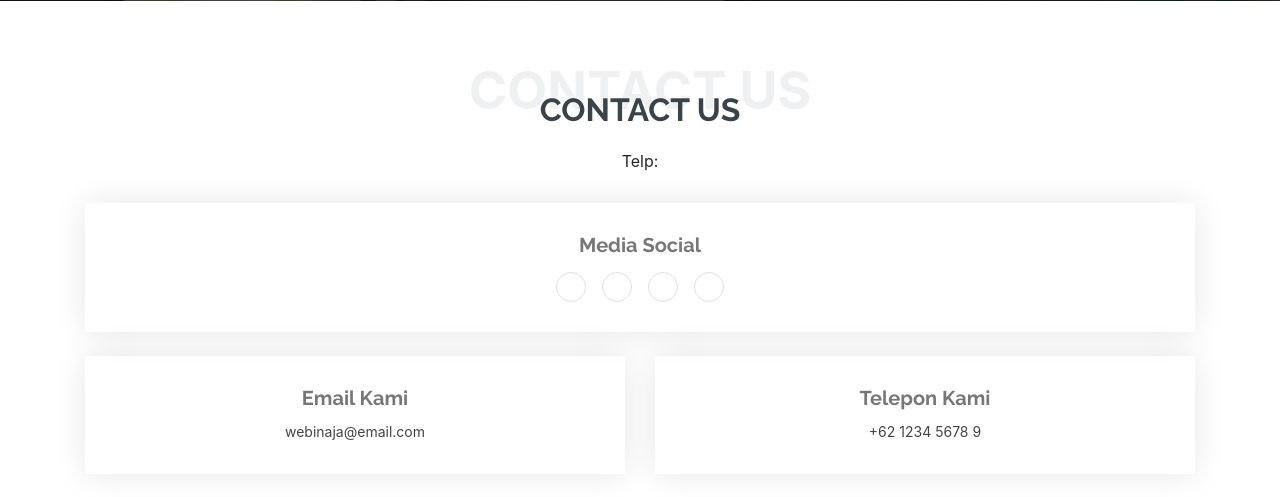
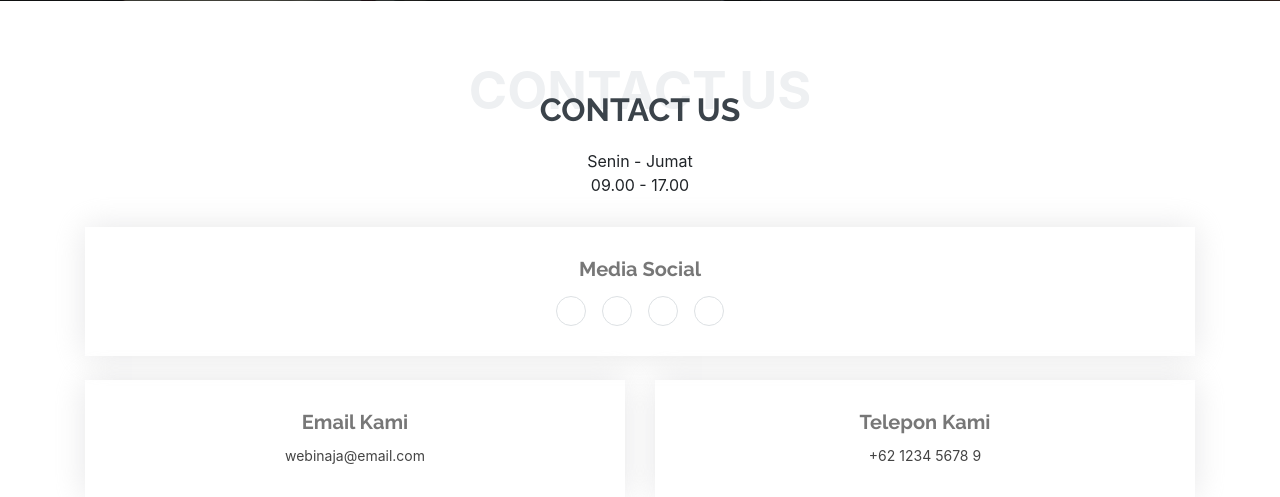
Before and after one commit to bennysnaga/uts_si_repo, a CodeIgniter app: page /utsSI/index.php/webin/index in a window 1280 px wide. Shown: the part 3143-3640 px from the top of the page. Run offline with CodeIgniter, Linux system fonts and the light colour scheme; some libraries are stand-ins or nearby versions.

Commit message:
Update webin.php

```diff
--- a/application/views/webin.php
+++ b/application/views/webin.php
@@ -206,7 +206,7 @@
         <div class="section-title">
           <span>Contact Us</span>
           <h2>Contact Us</h2>
-          <p>Telp: </p>
+          <p>Senin - Jumat<br>09.00 - 17.00</p>
         </div>
 
         <div class="row">
```
